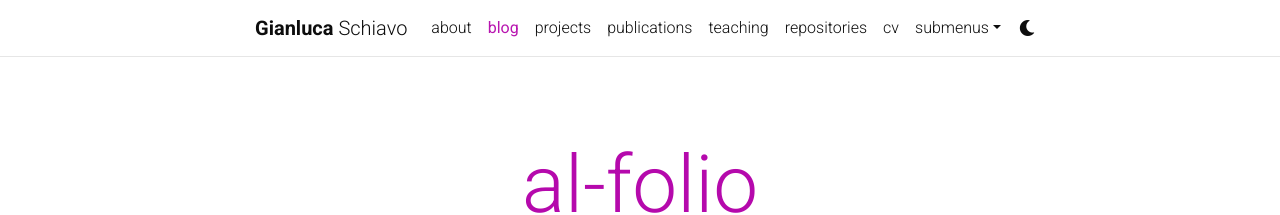
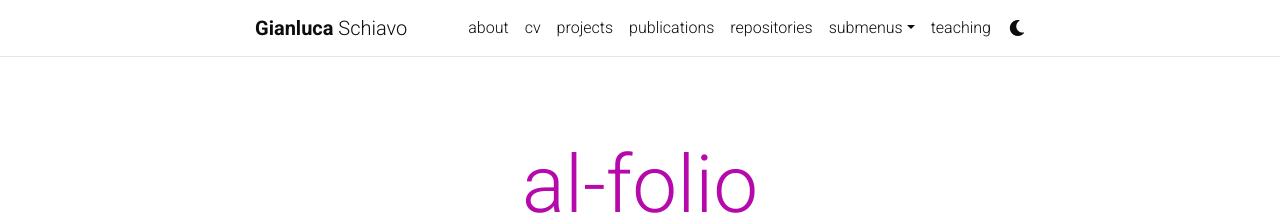
Before and after one commit to gianjano/gianjano_new.github.io, a Jekyll site: the page built from blog/index.html, in a window 1280 px wide. Shown: the top 215 px of the page. Built offline with Jekyll 4.4.1, drawn with Linux system fonts in a browser that asks for light colours; full-size pictures stand in for the smaller copies a plugin makes; the list of posts is cut into pages by our own code; comment, search, counter and statistics services are not loaded; a style sheet for code colours, icons or effects is not loaded.

Commit message:
Update header.html

```diff
--- a/_includes/header.html
+++ b/_includes/header.html
@@ -4,21 +4,9 @@
       <!-- Nav Bar -->
       <nav id="navbar" class="navbar navbar-light navbar-expand-sm {% if site.navbar_fixed %}fixed-top{% else %}sticky-top{% endif %}">
         <div class="container">
-          {% if page.permalink != '/' -%}
-          <a class="navbar-brand title font-weight-lighter" href="{{ site.baseurl }}/">
-            {%- if site.title == "blank" -%}
-              {%- if site.first_name -%}
-                <span class="font-weight-bold">{{- site.first_name -}}&nbsp;</span>
-              {%- endif -%}
-              {%- if site.middle_name -%}
-                {{- site.middle_name -}}&nbsp;
-              {%- endif -%}
-              {%- if site.last_name -%}
-                {{- site.last_name -}}
-              {%- endif -%}
-            {%- else -%}
-              {{- site.title -}}
-            {%- endif -%}
+          {% if page.title != "about" -%}
+          <a class="navbar-brand title font-weight-lighter" href="{{ site.baseurl | prepend: site.url }}/">
+              {%- if site.title == "blank" -%}<span class="font-weight-bold">{{ site.first_name }}</span> {{ site.middle_name }}  {{ site.last_name }}{%- else -%}{{ site.title }}{%- endif -%}
           </a>
           {%- elsif site.enable_navbar_social -%}
           <!-- Social Icons -->
@@ -37,33 +25,26 @@
           <div class="collapse navbar-collapse text-right" id="navbarNav">
             <ul class="navbar-nav ml-auto flex-nowrap">
 
-              {%- for page in site.pages -%}
-                {% if page.permalink == '/' %}
-                  {% assign about_title = page.title %}
-                {% endif %}
-              {% endfor %}
-
               <!-- About -->
-              <li class="nav-item {% if page.permalink == '/' %}active{% endif %}">
-                <a class="nav-link" href="{{ '/' | relative_url }}">{{ about_title }}
-                  {%- if page.permalink == '/' -%}
+              <li class="nav-item {% if page.title == 'about' %}active{% endif %}">
+                <a class="nav-link" href="{{ '/' | relative_url }}">about
+                  {%- if page.title == "about" -%}
                   <span class="sr-only">(current)</span>
                   {%- endif -%}
                 </a>
               </li>
-              {% if site.blog_nav_title %}
-              <!-- Blog -->
+              {% if site.blog_name %}
+              <!-- Blog
               <li class="nav-item {% if page.url contains 'blog' %}active{% endif %}">
-                <a class="nav-link" href="{{ '/blog/' | relative_url }}">{{ site.blog_nav_title }}
-                  {%- if page.url contains 'blog' -%}
+                <a class="nav-link" href="{{ '/blog/' | relative_url }}">blog
+                  {%- if page.title == "blog" -%}
                   <span class="sr-only">(current)</span>
                   {%- endif -%}
                 </a>
               </li>
               {%- endif %}
-
               <!-- Other pages -->
-              {%- assign sorted_pages = site.pages | sort: "nav_order" -%}
+              {%- assign sorted_pages = site.pages | sort: "title" -%}
               {%- for p in sorted_pages -%}
               {%- if p.nav and p.autogen == nil -%}
               {%- if p.dropdown %}
@@ -97,23 +78,15 @@
               {%- if site.enable_darkmode %}
 
               <!-- Toogle theme mode -->
-              <li class="toggle-container">
-                <button id="light-toggle" title="Change theme">
+              <div class = "toggle-container">
+                <a id = "light-toggle">
                   <i class="fas fa-moon"></i>
                   <i class="fas fa-sun"></i>
-                </button>
-              </li>
+                </a>
+              </div>
               {%- endif %}
             </ul>
           </div>
         </div>
       </nav>
-{% if site.enable_progressbar %}
-      <!-- Scrolling Progress Bar -->
-      <progress id="progress" value="0">
-        <div class="progress-container">
-          <span class="progress-bar"></span>
-        </div>
-      </progress>
-{%- endif %}
     </header>
```
